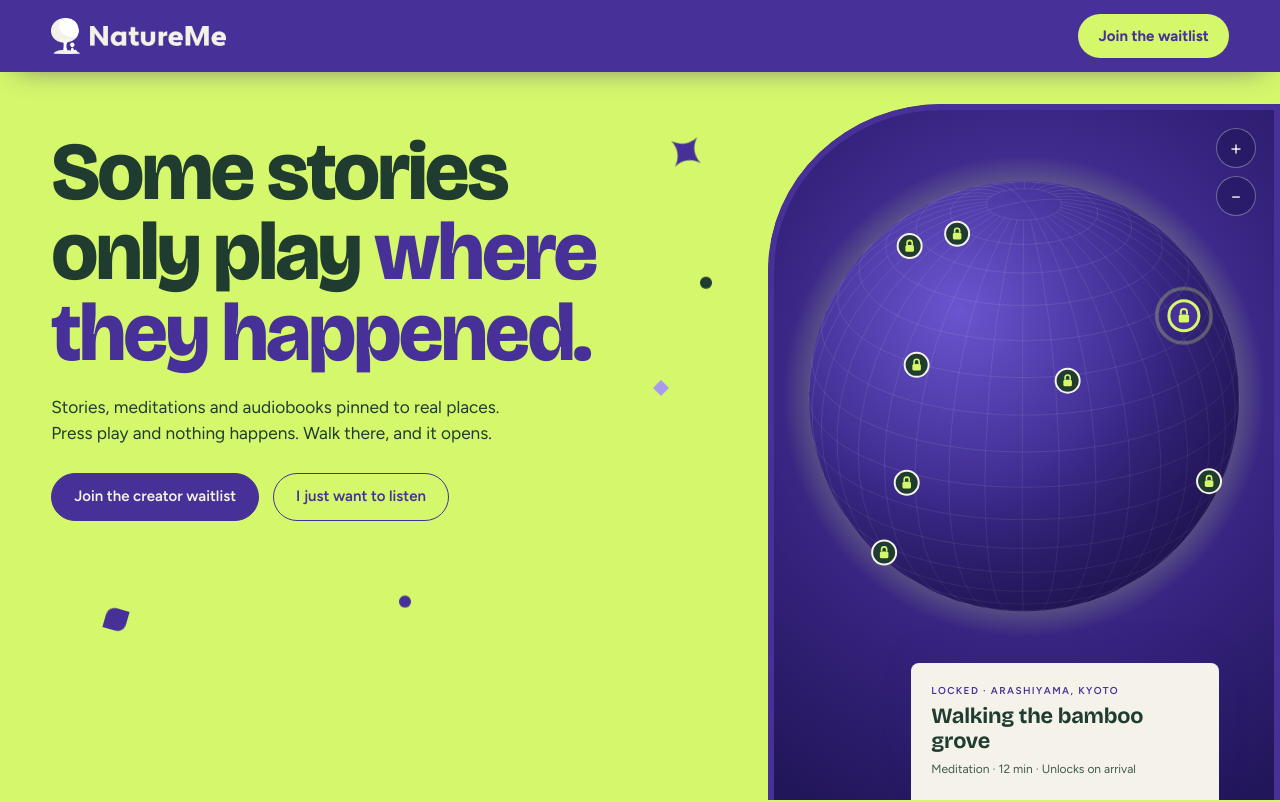
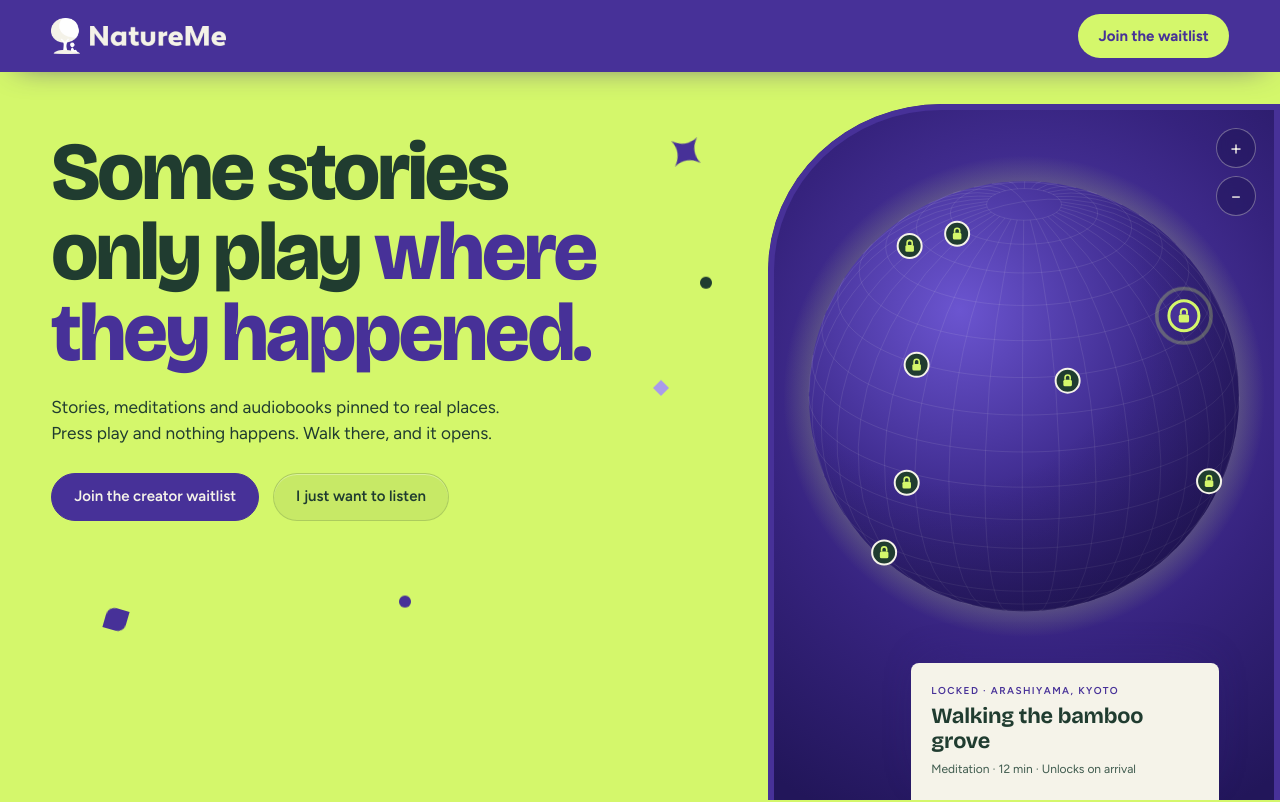
Before and after one commit to NatureMewebdemo/natureme-web, a Next.js app: page /coming-soon in a window 1280 px wide. Shown: the top 802 px of the page. Built offline with nearby package versions, Linux system fonts and the light colour scheme; what world-atlas would draw is missing.

Commit message:
Give the listen button a tinted surface with a hairline border
Co-Authored-By: Claude Opus 5.5 <noreply@anthropic.com>
Claude-Session: https://claude.ai/code/session_01A6s5zZ7C87myJc7rhawKoR

```diff
--- a/app/coming-soon/landing.css
+++ b/app/coming-soon/landing.css
@@ -30,8 +30,9 @@ body:has(.landing) .dock{display:none}
 .ls-ctas{display:flex;flex-wrap:wrap;gap:14px;margin-top:4px}
 .ls-btn{display:inline-flex;align-items:center;min-height:48px;padding:0 22px;border-radius:999px;background:var(--ls-violet);color:var(--ls-cream);border:1.5px solid var(--ls-violet);font-weight:600;font-size:15px;transition:background .2s,transform .2s}
 .ls-btn:hover{background:var(--ls-violet-dark);transform:translateY(-1px)}
-.ls-btn-ghost{background:transparent;color:var(--ls-violet)}
-.ls-btn-ghost:hover{background:rgba(71,49,152,.08)}
+/* secondary button: a quiet tinted surface with a hairline border, after Lama's reference */
+.ls-btn-ghost{background:rgba(32,60,48,.07);color:var(--ls-forest);border:1px solid rgba(32,60,48,.16);box-shadow:inset 0 1px 0 rgba(255,255,255,.35)}
+.ls-btn-ghost:hover{background:rgba(32,60,48,.12);border-color:rgba(32,60,48,.24)}
 .ls-btn:focus-visible{outline:2px solid var(--ls-violet);outline-offset:2px}
 .ls-card :focus-visible{outline:2px solid var(--ls-lime);outline-offset:2px}
 .ls-photo{grid-column:2;grid-row:1/3;position:relative;margin:0;min-height:520px;border-top-left-radius:34% 24%;overflow:hidden;background:radial-gradient(90% 70% at 50% 38%,#5B43B8 0,#36237E 60%,#22165A 100%)}
```
